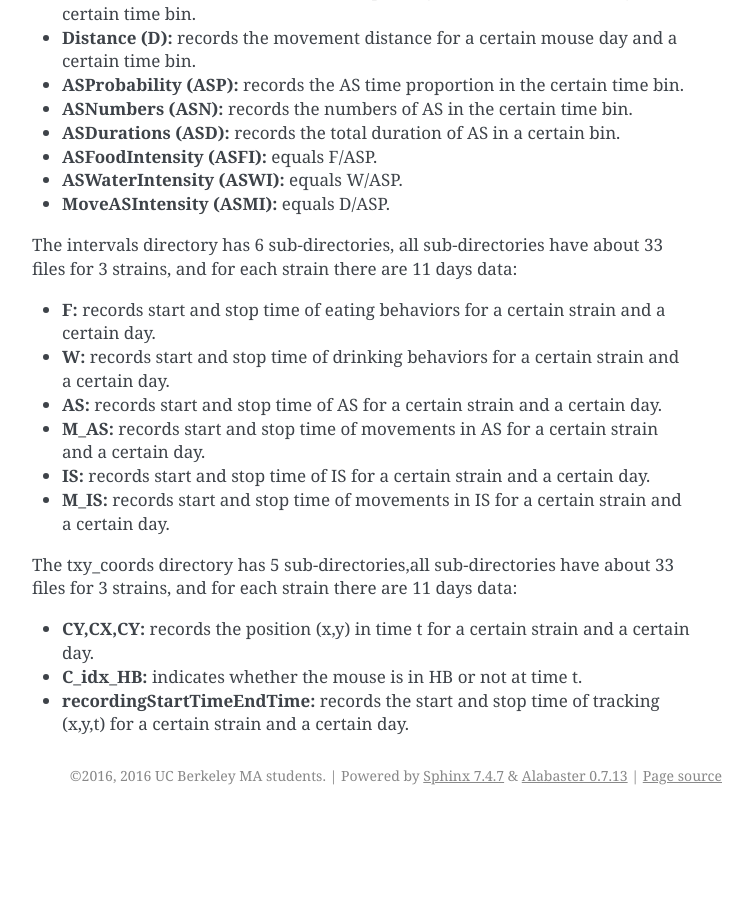
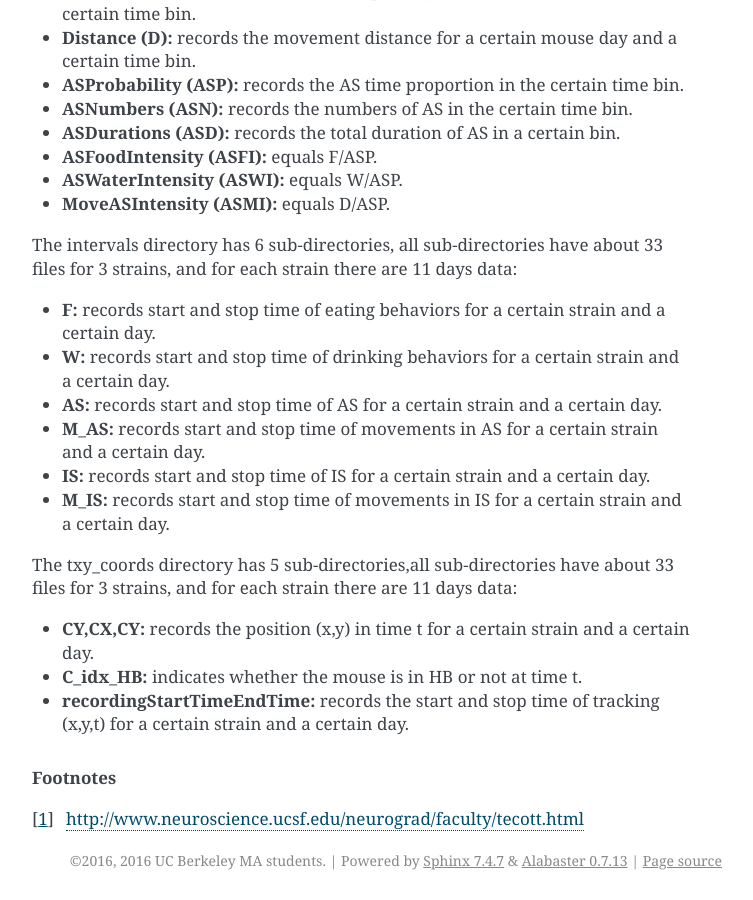
Before and after one commit to z357412526/mousestyles, a Sphinx documentation site: the page built from doc/source/report/overview.rst, in a window 1280 px wide and 900 px high, scrolled down 3429 px. Shown: the whole window, without its empty margins (388-1141 px from the left). Built offline with Sphinx 7.4.7, drawn with Linux system fonts in a browser that asks for light colours; cross-references to code outside the pages are shown as plain code; before the commit the page ends 4244 px from its top, so only the background shows below that.

Commit message:
DOC: fixed missing footnote someone mistakenly deleted

```diff
--- a/doc/source/report/overview.rst
+++ b/doc/source/report/overview.rst
@@ -178,3 +178,7 @@ The txy_coords directory has 5 sub-directories,all sub-directories have about 33
 -  **CY,CX,CY:** records the position (x,y) in time t for a certain strain and a certain day.
 -  **C_idx_HB:** indicates whether the mouse is in HB or not at time t.
 -  **recordingStartTimeEndTime:** records the start and stop time of tracking (x,y,t) for a certain strain and a certain day.
+
+.. rubric:: Footnotes
+
+.. [#f1] http://www.neuroscience.ucsf.edu/neurograd/faculty/tecott.html
```
